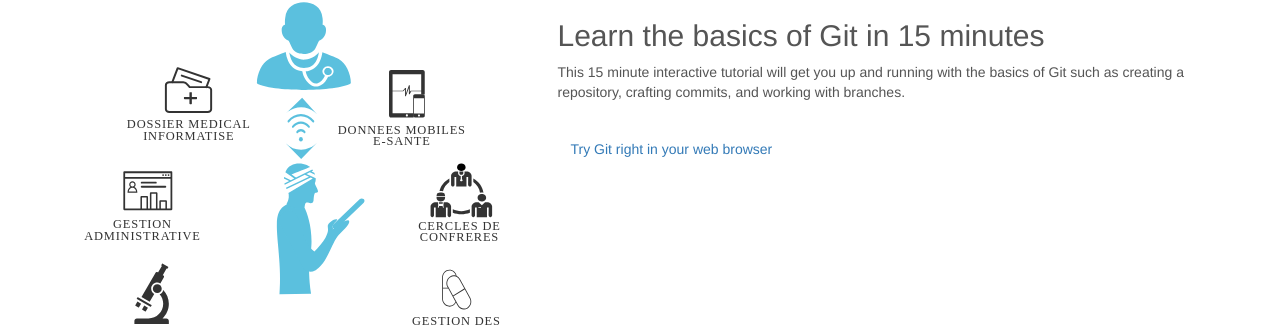
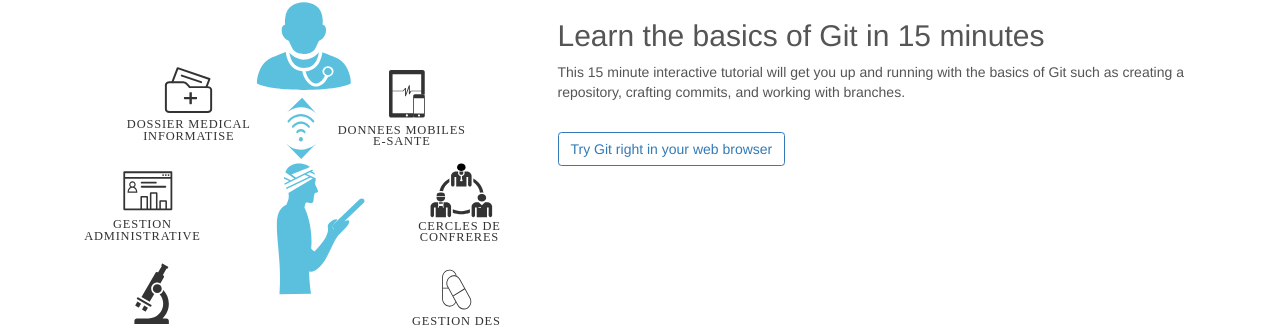
Before and after one commit to medusal/medusal.github.io, a Jekyll site: the page built from index.html, in a window 1280 px wide. Shown: the part 1160-1487 px from the top of the page. Built offline with Jekyll 4.4.1, drawn with Linux system fonts in a browser that asks for light colours.

Commit message:
blue outline button

```diff
--- a/css/main.scss
+++ b/css/main.scss
@@ -47,6 +47,21 @@ $text-color: #555;
   }
 }
 
+.btn-outline-primary {
+  background-color: transparent !important;
+  border-color: $brand-primary !important;
+  border-radius: .25em !important;
+  &:not(:hover), &:not(:hover) {
+    color: $brand-primary !important;
+  }
+  &:hover, &:active {
+    background-color: $brand-primary !important;
+    border-color: $brand-primary !important;
+    color: white;
+  }
+}
+
+
 section.bubbles {
   position: relative;
 }
--- a/index.html
+++ b/index.html
@@ -60,7 +60,7 @@ layout: home
           <p>This 15 minute interactive tutorial will get you up and running with the basics of Git such as creating a repository, crafting commits, and working with branches.</p>
           <br>
           <p>
-            <a href="https://try.github.io/levels/1/challenges/1" target="_blank" class="btn btn-outline btn-outline-blue">
+            <a href="/about" class="btn btn-outline-primary">
               Try Git right in your web browser
             </a>
           </p>
```
Lines whose indentation alone changed are shown as unchanged.
